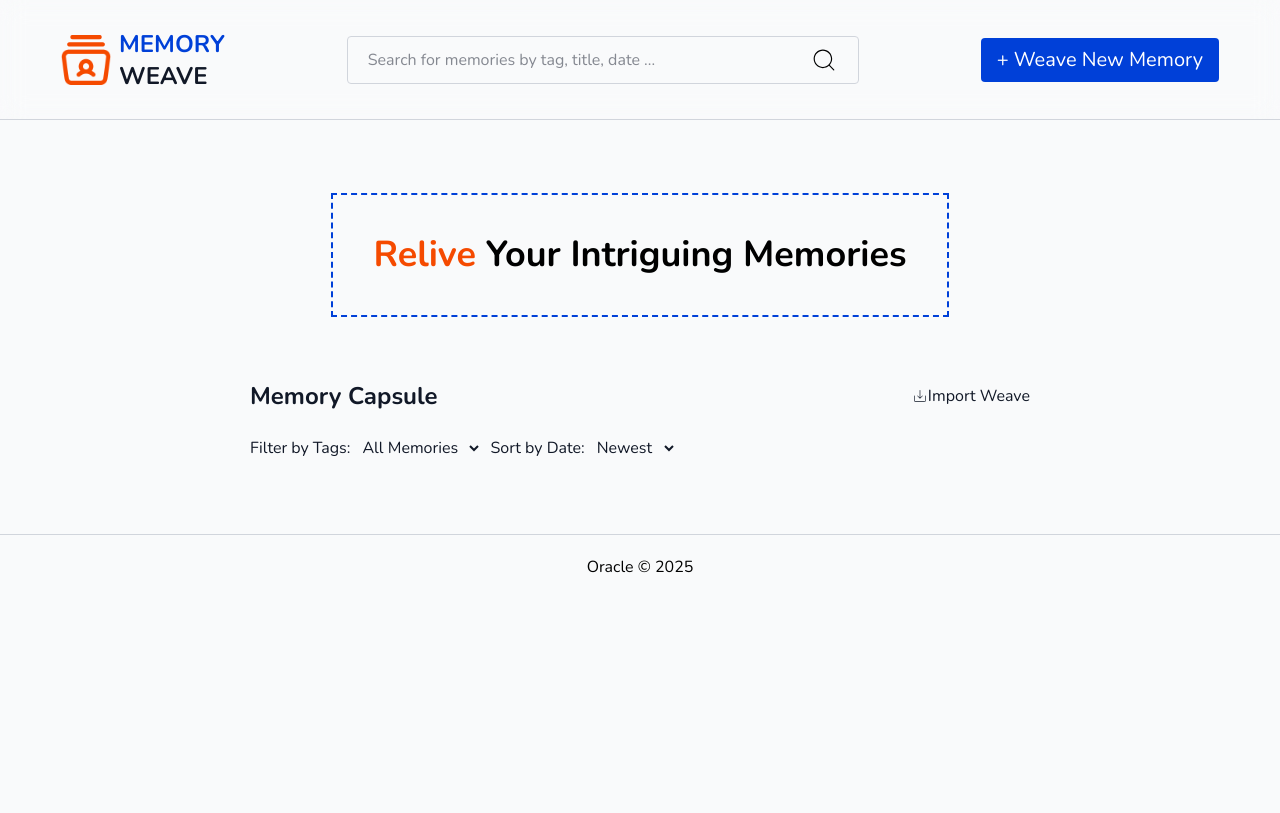
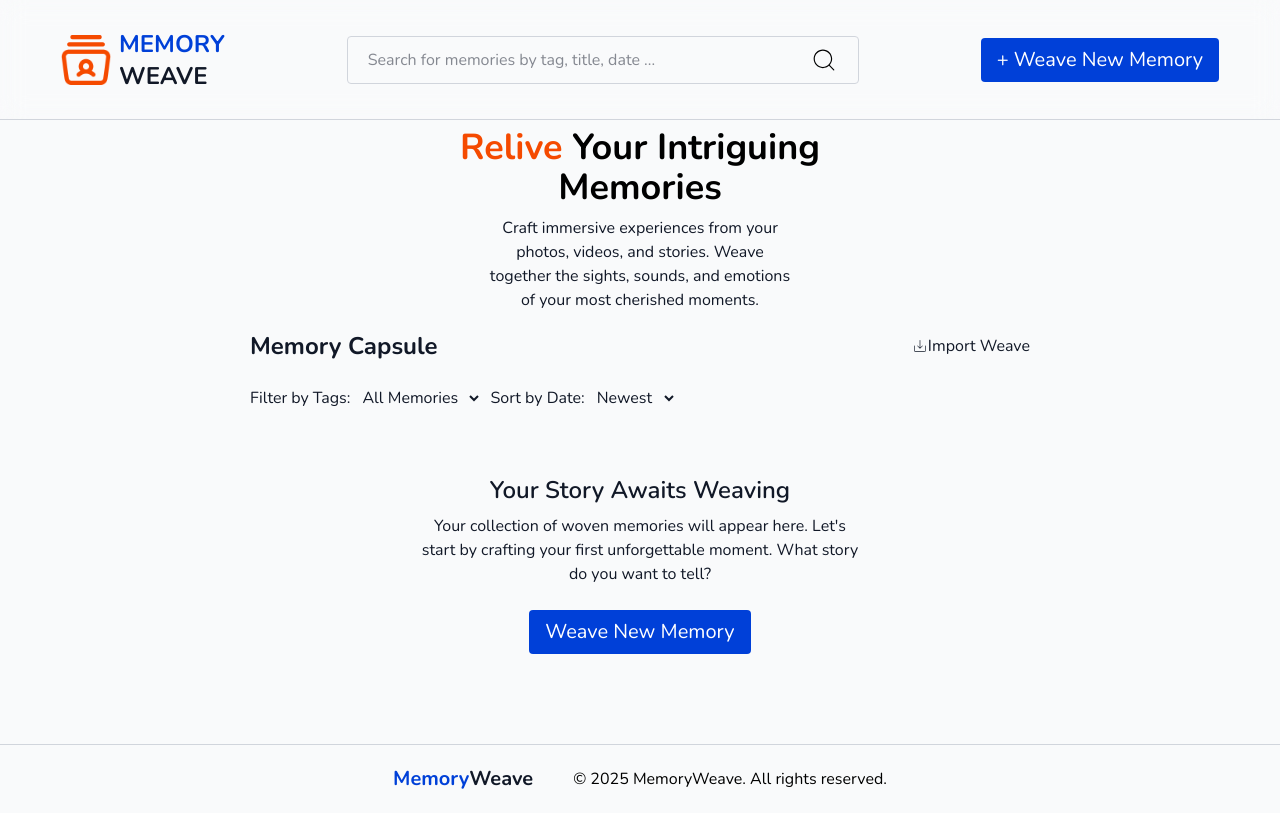
Before and after one commit to olamilekan5162/memoryWeave, a React (Vite) app: page / in a window 1280 px wide. Built offline with nearby package versions, Linux system fonts and the light colour scheme.

Commit message:
create emptyState and footer

```diff
--- a/src/cards/CapsuleCard.jsx
+++ b/src/cards/CapsuleCard.jsx
@@ -4,7 +4,7 @@ import { GiPin } from "react-icons/gi";
 const CapsuleCard = ({ title, media, date, location, onclick }) => {
   return (
     <div
-      className="relative flex flex-col shadow-xl w-[170px] h-[170px] sm:w-[250px] sm:h-[250px] p-2 border-1 bg-[#f9fafb] border-gray-300 hover:scale-101 transition-transform rounded cursor-pointer"
+      className="relative flex flex-col shadow-xl w-[170px] h-[170px] sm:w-[250px] sm:h-[250px] p-2 border-1 bg-[#f9fafb] border-gray-300 hover:translate-y-[-10px] hover:transition-transform hover:duration-500 rounded cursor-pointer"
       onClick={onclick}
     >
       <div className="flex flex-row items-center justify-around border-b-2 border-dashed border-gray-300 py-1">
--- /dev/null
+++ b/src/components/EmptyState.jsx
@@ -0,0 +1,21 @@
+import { useNavigate } from "react-router-dom";
+import Button from "./Button";
+
+const EmptyState = () => {
+  const navigate = useNavigate();
+  return (
+    <div className="flex flex-col items-center justify-center text-center w-full p-10 h-full">
+      <h2 className="text-2xl font-semibold text-text mb-2">
+        Your Story Awaits Weaving
+      </h2>
+      <p className="text-text mb-6 max-w-md">
+        Your collection of woven memories will appear here. Let's start by
+        crafting your first unforgettable moment. What story do you want to
+        tell?
+      </p>
+      <Button onclick={() => navigate("/")} text={"Weave New Memory"} />
+    </div>
+  );
+};
+
+export default EmptyState;
--- a/src/components/Footer.jsx
+++ b/src/components/Footer.jsx
@@ -1,7 +1,13 @@
+import { Link } from "react-router-dom";
+
 const Footer = () => {
   return (
-    <footer className="mt-[50px] flex items-center justify-center border-t-1 py-5 border-gray-300">
-      <div>Oracle &copy; 2025</div>
+    <footer className="mt-[50px] flex items-center justify-center gap-5 sm:gap-10 border-t-1 py-5 border-gray-300 flex-wrap my-auto">
+      <Link to={"/"} className="text-primary font-bold text-xl">
+        Memory
+        <span className="text-text">Weave</span>
+      </Link>
+      <div>&copy; 2025 MemoryWeave. All rights reserved.</div>
     </footer>
   );
 };
--- a/src/components/Hero.jsx
+++ b/src/components/Hero.jsx
@@ -1,9 +1,14 @@
 const Hero = () => {
   return (
-    <div className="flex items-center justify-center h-[250px] text-4xl font-extrabold text-center mt-[130px] px-4 md:px-0">
-      <h1 className="p-[40px] border-dashed border-2 border-primary">
+    <div className="flex flex-col items-center justify-center h-[200px] sm:w-[40%] gap-2 sm:mx-auto text-center mt-[120px] mb-[10px] px-4 md:px-0">
+      <h1 className="text-2xl sm:text-4xl font-extrabold">
         <span className="text-secondary"> Relive </span>Your Intriguing Memories
       </h1>
+      <p className="text-text max-w-[90%] sm:max-w-[60%] text-sm sm:text-base">
+        Craft immersive experiences from your photos, videos, and stories. Weave
+        together the sights, sounds, and emotions of your most cherished
+        moments.
+      </p>
     </div>
   );
 };
--- a/src/components/MainContent.jsx
+++ b/src/components/MainContent.jsx
@@ -5,6 +5,7 @@ import { importVibe } from "../utils/indexedDB.js";
 import { useEffect, useState, useRef } from "react";
 import { CiImport } from "react-icons/ci";
 import MobileSearchBar from "../modal/MobileSearchBar.jsx";
+import EmptyState from "./EmptyState.jsx";
 
 const MainContent = ({ openSearch, searchQuery, setSearchQuery }) => {
   const navigate = useNavigate();
@@ -107,9 +108,9 @@ const MainContent = ({ openSearch, searchQuery, setSearchQuery }) => {
           </div>
         </div>
         <div className="flex flex-row gap-4 sm:gap-12 sm:px-3 flex-wrap justify-center sm:justify-start">
-          {vibes &&
-            (searchQuery
-              ? searchedVibes.map((vibe) => (
+          {vibes?.length > 0 ? (
+            searchQuery ? (
+              searchedVibes.map((vibe) => (
                 <CapsuleCard
                   key={vibe.id}
                   title={vibe.title}
@@ -119,7 +120,8 @@ const MainContent = ({ openSearch, searchQuery, setSearchQuery }) => {
                   onclick={() => navigate(`/${vibe.id}`)}
                 />
               ))
-              : filteredVibe.map((vibe) => (
+            ) : (
+              filteredVibe.map((vibe) => (
                 <CapsuleCard
                   key={vibe.id}
                   title={vibe.title}
@@ -128,7 +130,11 @@ const MainContent = ({ openSearch, searchQuery, setSearchQuery }) => {
                   location={vibe.location}
                   onclick={() => navigate(`/${vibe.id}`)}
                 />
-                )))}
+              ))
+            )
+          ) : (
+            <EmptyState />
+          )}
         </div>
         <MobileSearchBar
           isOpen={openSearch}
--- a/src/pages/Playback.jsx
+++ b/src/pages/Playback.jsx
@@ -168,8 +168,10 @@ const Playback = () => {
               {vibe?.media.map((item, index) => (
                 <div
                   key={item.id}
-                  className={`h-[30px] w-[30px] sm:h-[50px] sm:w-[50px] hover:scale-106 border-2 border-gray-300 rounded overflow-hidden ${
-                    currentIndex === index ? "scale-106" : ""
+                  className={`h-[30px] w-[30px] sm:h-[50px] sm:w-[50px] hover:translate-y-[-5px] hover:transition-transform hover:duration-500 border-2 border-gray-300 rounded overflow-hidden ${
+                    currentIndex === index
+                      ? "translate-y-[-3px] sm:translate-y-[-5px] transition-transform duration-500"
+                      : ""
                   }`}
                   onClick={() => setCurrentIndex(index)}
                 >
```
Also changed, not shown: vercel.json (added). Lines whose indentation alone changed are shown as unchanged.
